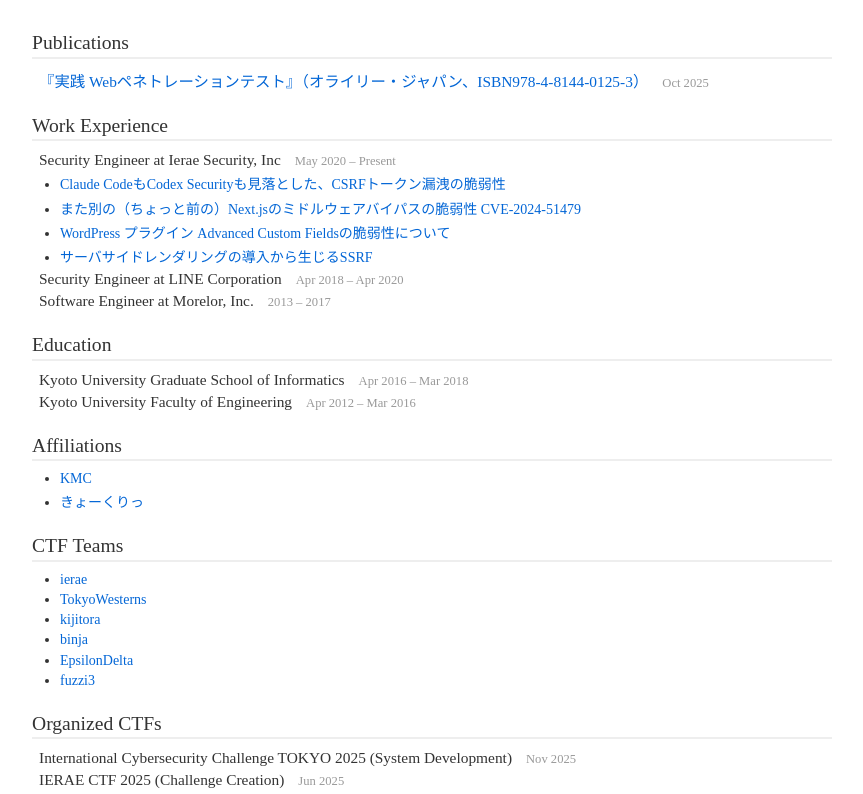
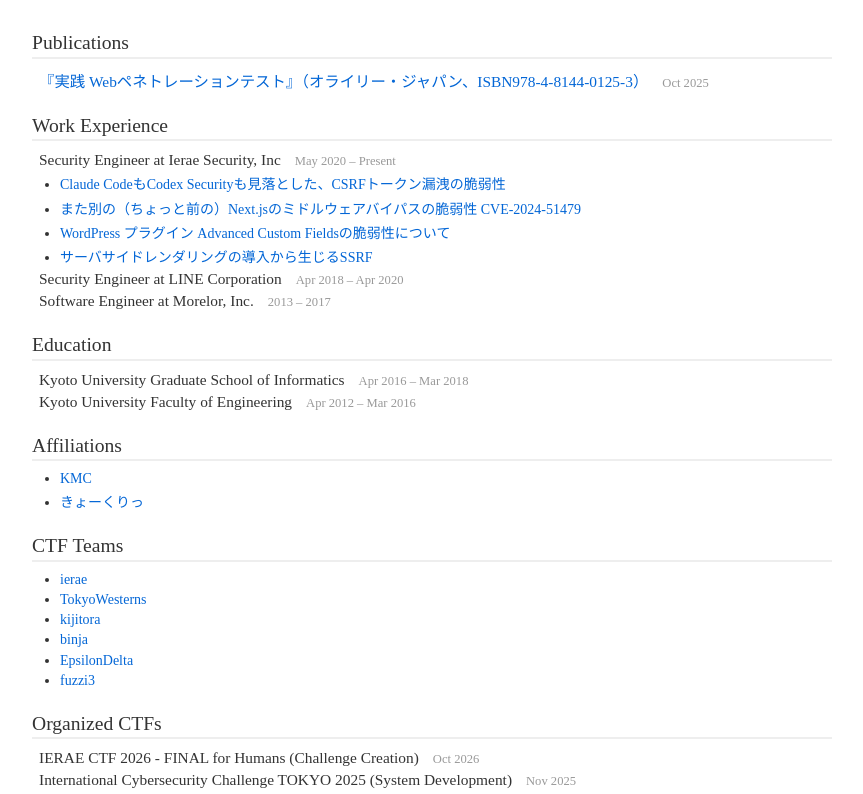
Before and after one commit to tyage/tyage.net, a website: page public/index.html in a window 1280 px wide. Shown: the part 149-943 px from the top of the page, without its empty margins (208-1071 px from the left). Drawn offline with Linux system fonts and the light colour scheme.

Commit message:
Add IERAE CTF 2026 - FINAL for Humans

```diff
--- a/public/index.html
+++ b/public/index.html
@@ -110,6 +110,10 @@
     <div class="profile-sub">
       <h3 class="title">Organized CTFs</h3>
 
+      <div class="timeline">
+        <p class="timeline-title">IERAE CTF 2026 - FINAL for Humans (Challenge Creation)</p>
+        <p class="timeline-date">Oct 2026</p>
+      </div>
       <div class="timeline">
         <p class="timeline-title">International Cybersecurity Challenge TOKYO 2025 (System Development)</p>
         <p class="timeline-date">Nov 2025</p>
```
